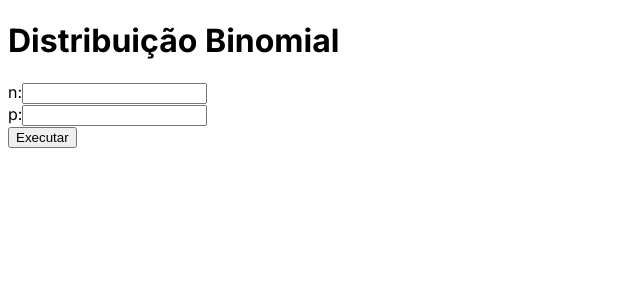
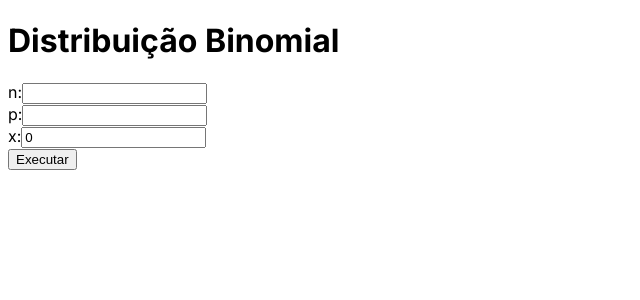
Before and after one commit to otaviozin/distribuicao_binomial, a Next.js app: page / in a window 1280 px wide. Shown: the top 300 px of the page, without its empty margins (0-640 px from the left). Built offline with nearby package versions, Linux system fonts and the light colour scheme.

Commit message:
feat: inputs não aceitam valores negativos e resultado do X implementado

```diff
--- a/src/app/page.js
+++ b/src/app/page.js
@@ -1,12 +1,14 @@
 'use client';
 import { useState } from 'react';
-import { calcularBinomialDistribution } from '../utils/calcs'; // Ajuste o caminho conforme necessário
+import { calculateBinomialDistribution } from '@/utils/calcs';
+import { preventNegativeValues } from '@/utils/keyConfigs';
 
 export default function Home() {
-    // Estados para armazenar os valores dos inputs
+    // Estados para armazenar os valores dos inputsconst chemists = people.filter(person =>
     const [inputs, setInputs] = useState({
         n: '',
         p: '',
+        x: 0
     });
     const [calc, setCalc] = useState([]);
 
@@ -20,12 +22,13 @@ export default function Home() {
     };
 
     // Função para calcular a distribuição binomial
-    const calcular = () => {
+    const calculate = () => {
         const { n, p } = inputs;
         // Converta n e p para números antes de passar para a função
-        const calculos = calcularBinomialDistribution(Number(n), Number(p));
-        setCalc(calculos);
+        const response = calculateBinomialDistribution(Number(n), Number(p));
+        setCalc(response);
     };
+
 
     return (
         <div>
@@ -35,6 +38,8 @@ export default function Home() {
                 <label>
                     n:
                     <input
+                        min='0'
+                        onKeyDown={preventNegativeValues}
                         type='number'
                         name='n'
                         value={inputs.n}
@@ -46,6 +51,8 @@ export default function Home() {
                 <label>
                     p:
                     <input
+                        min='0'
+                        onKeyDown={preventNegativeValues}
                         type='number'
                         name='p'
                         step='0.01'
@@ -54,14 +61,30 @@ export default function Home() {
                     />
                 </label>
             </div>
+            <div>
+                <label>
+                    x:
+                    <input
+                        min='0'
+                        onKeyDown={preventNegativeValues}
+                        type='number'
+                        name='x'
+                        value={inputs.x}
+                        onChange={handleChange}
+                    />
+                </label>
+            </div>
             {/* Botão para executar o cálculo */}
-            <button onClick={calcular}>Executar</button>
+            <button onClick={calculate}>Executar</button>
             {/* Renderizando os resultados */}
             <ul>
-                {calc.map((value, index) => (
-                    <li key={index}>
-                        X = {index} =&gt; {value.toFixed(3)}%
-                    </li>
+                {calc.map((value, index) => index == inputs.x && (
+                    <section>
+                        <p>Resultado do X</p>
+                        <li key={index}>
+                            X = {index} =&gt; {value.toFixed(3)}%
+                        </li>
+                    </section>
                 ))}
             </ul>
         </div>
--- a/src/utils/calcs.js
+++ b/src/utils/calcs.js
@@ -2,7 +2,7 @@
 import { binomialDistribution } from 'simple-statistics';
 
 // Função para calcular a distribuição binomial
-export const calcularBinomialDistribution = (n, p) => {
+export const calculateBinomialDistribution = (n, p) => {
     const res = binomialDistribution(n, p);
     return res.map(value => value * 100);
 };
--- /dev/null
+++ b/src/utils/keyConfigs.js
@@ -0,0 +1 @@
+export const preventNegativeValues = (e) => ["e", "E", "+", "-"].includes(e.key) && e.preventDefault()
```
Also changed, not shown: src/components/intervals.js (added, +7 -0 lines).
